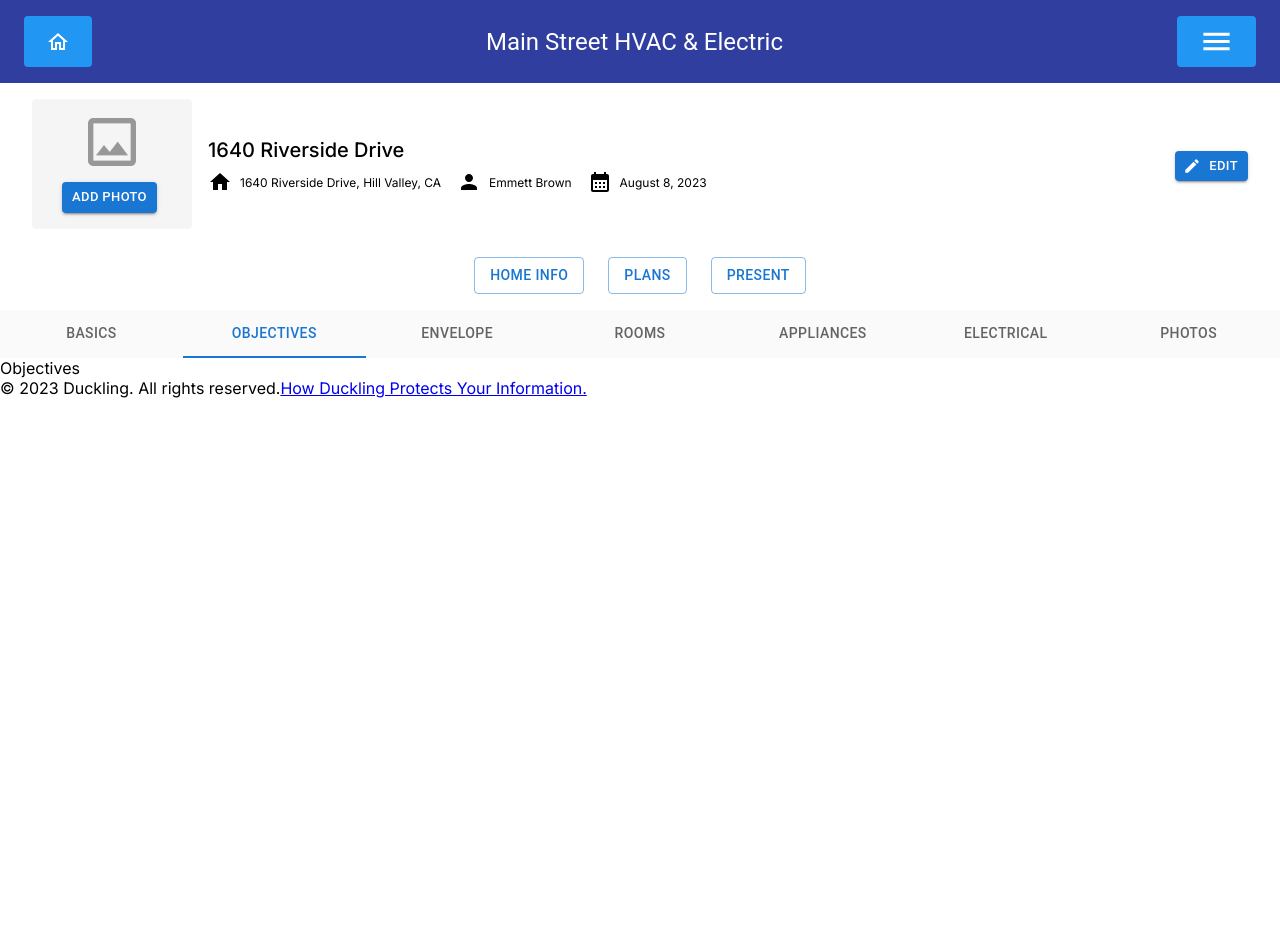
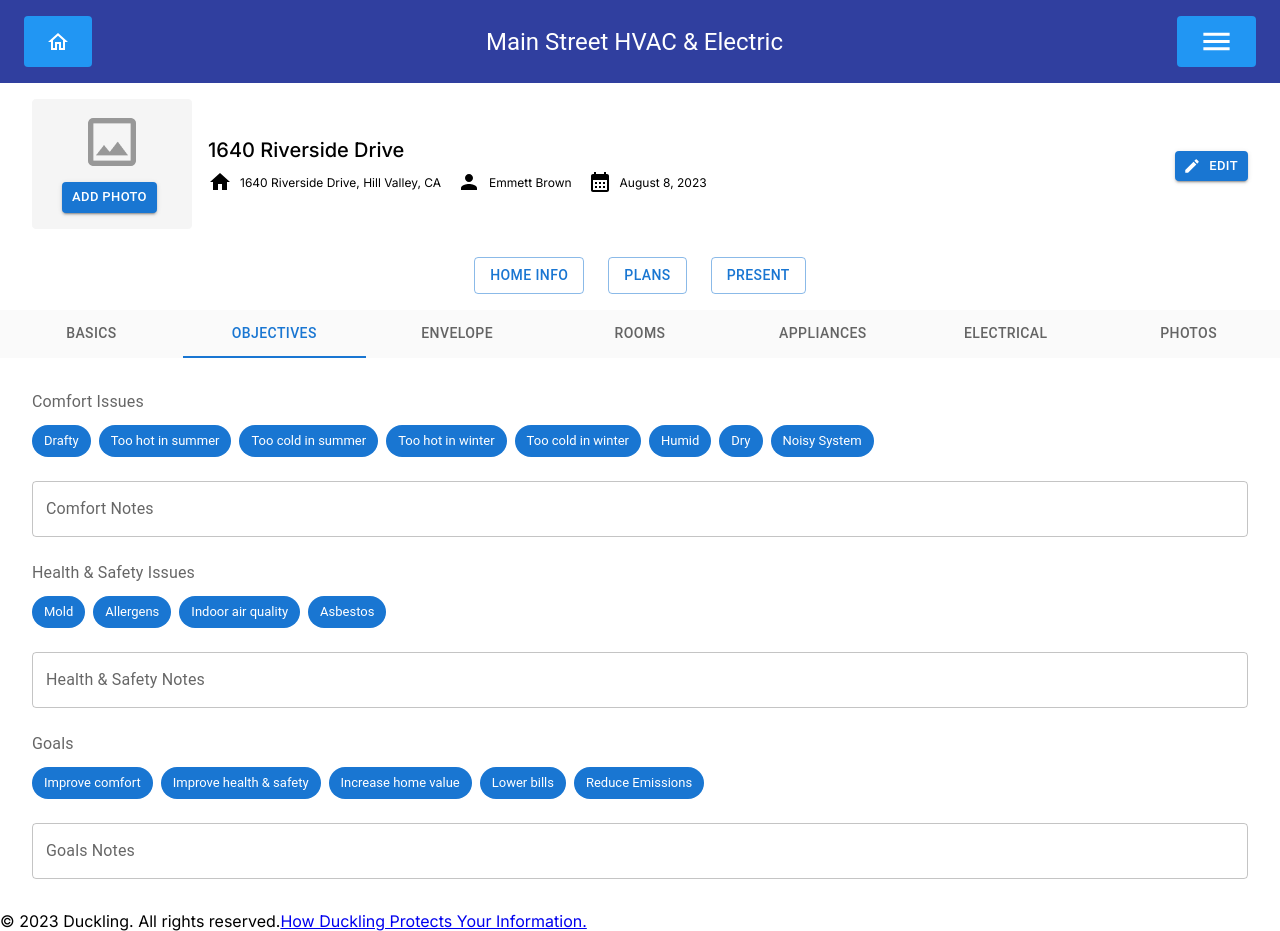
Before and after one commit to Duckling-Homes/duckling-mvp, a Next.js app: page /project/1 in a window 1280 px wide. Both pictures are taken after a click on the tab "OBJECTIVES". Before the commit the page ends 800 px from the top, so only its background shows below. Built offline with nearby package versions, Linux system fonts and the light colour scheme.

Commit message:
Creates the Objectives tab at the data collection screen

```diff
--- a/app/project/[id]/Tabs/Objectives.tsx
+++ b/app/project/[id]/Tabs/Objectives.tsx
@@ -1,10 +1,123 @@
 "use client";
+
+import { Chip, FormControl, FormGroup, FormLabel, TextField } from "@mui/material";
+
+const COMFORT_ISSUES = [
+  "Drafty",
+  "Too hot in summer",
+  "Too cold in summer",
+  "Too hot in winter",
+  "Too cold in winter",
+  "Humid",
+  "Dry",
+  "Noisy System",
+]
+
+const HEALTH_SAFETY = [
+  "Mold",
+  "Allergens",
+  "Indoor air quality",
+  "Asbestos",
+]
+
+const GOALS = [
+  "Improve comfort",
+  "Improve health & safety",
+  "Increase home value",
+  "Lower bills",
+  "Reduce Emissions",
+]
 
 const Objectives = ({ }) => {
   return (
-    <div>
-      Objectives
-    </div>
+    <>
+      <form className="objectives">
+        <FormGroup>
+          <FormLabel>Comfort Issues</FormLabel>
+          <div style={{
+            display: 'flex',
+            gap: '8px',
+            flexWrap: 'wrap',
+            marginTop: '12px',
+            marginBottom: '24px',
+          }}>
+            {
+              COMFORT_ISSUES.map((issue, i) => (
+                <Chip
+                  onClick={() => console.log(issue)}
+                  label={issue}
+                  key={i}
+                  color={"primary"}
+                />
+              ))
+            }
+          </div>
+          <TextField
+            id="outlined-basic"
+            label="Comfort Notes"
+            variant="outlined"
+            placeholder='Comfort Notes'
+            multiline
+          />
+        </FormGroup>
+        <FormGroup>
+          <FormLabel>Health & Safety Issues</FormLabel>
+          <div style={{
+            display: 'flex',
+            gap: '8px',
+            flexWrap: 'wrap',
+            marginTop: '12px',
+            marginBottom: '24px',
+          }}>
+            {
+              HEALTH_SAFETY.map((issue, i) => (
+                <Chip
+                  onClick={() => console.log(issue)}
+                  label={issue}
+                  key={i}
+                  color={"primary"}
+                />
+              ))
+            }
+          </div>
+          <TextField
+            id="outlined-basic"
+            label="Health & Safety Notes"
+            variant="outlined"
+            placeholder='Health & Safety Notes'
+            multiline
+          />
+        </FormGroup>
+        <FormGroup>
+          <FormLabel>Goals</FormLabel>
+          <div style={{
+            display: 'flex',
+            gap: '8px',
+            flexWrap: 'wrap',
+            marginTop: '12px',
+            marginBottom: '24px',
+          }}>
+            {
+              GOALS.map((goal, i) => (
+                <Chip
+                  onClick={() => console.log(goal)}
+                  label={goal}
+                  key={i}
+                  color={"primary"}
+                />
+              ))
+            }
+          </div>
+          <TextField
+            id="outlined-basic"
+            label="Goals Notes"
+            variant="outlined"
+            placeholder='Goals Notes'
+            multiline
+          />
+        </FormGroup>
+      </form>
+    </>
   )
 }
 
--- a/app/project/[id]/style.scss
+++ b/app/project/[id]/style.scss
@@ -55,4 +55,13 @@
       }
     }
   }
+
+
+  // OBJECTIVES TAB
+  .objectives {
+    display: flex;
+    flex-direction: column;
+    gap: 24px;
+    padding: 32px;
+  }
 }
```
